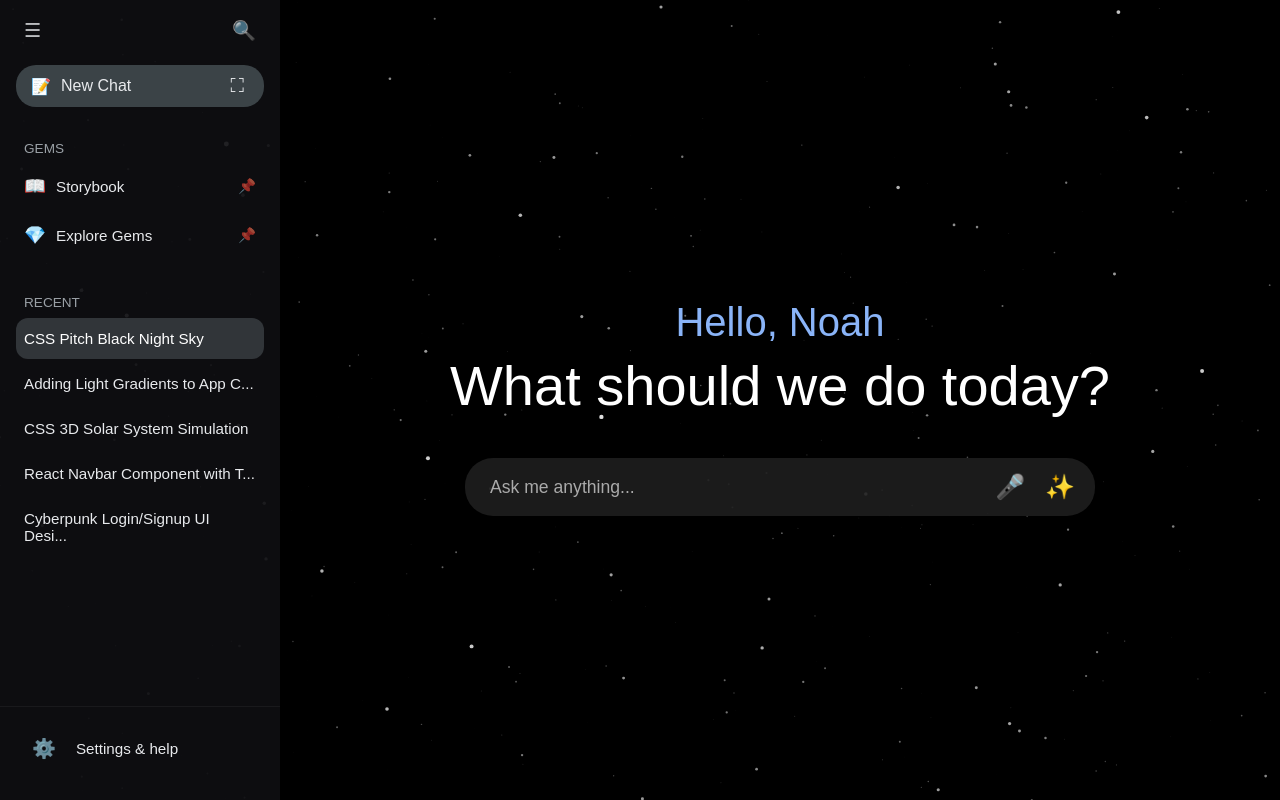
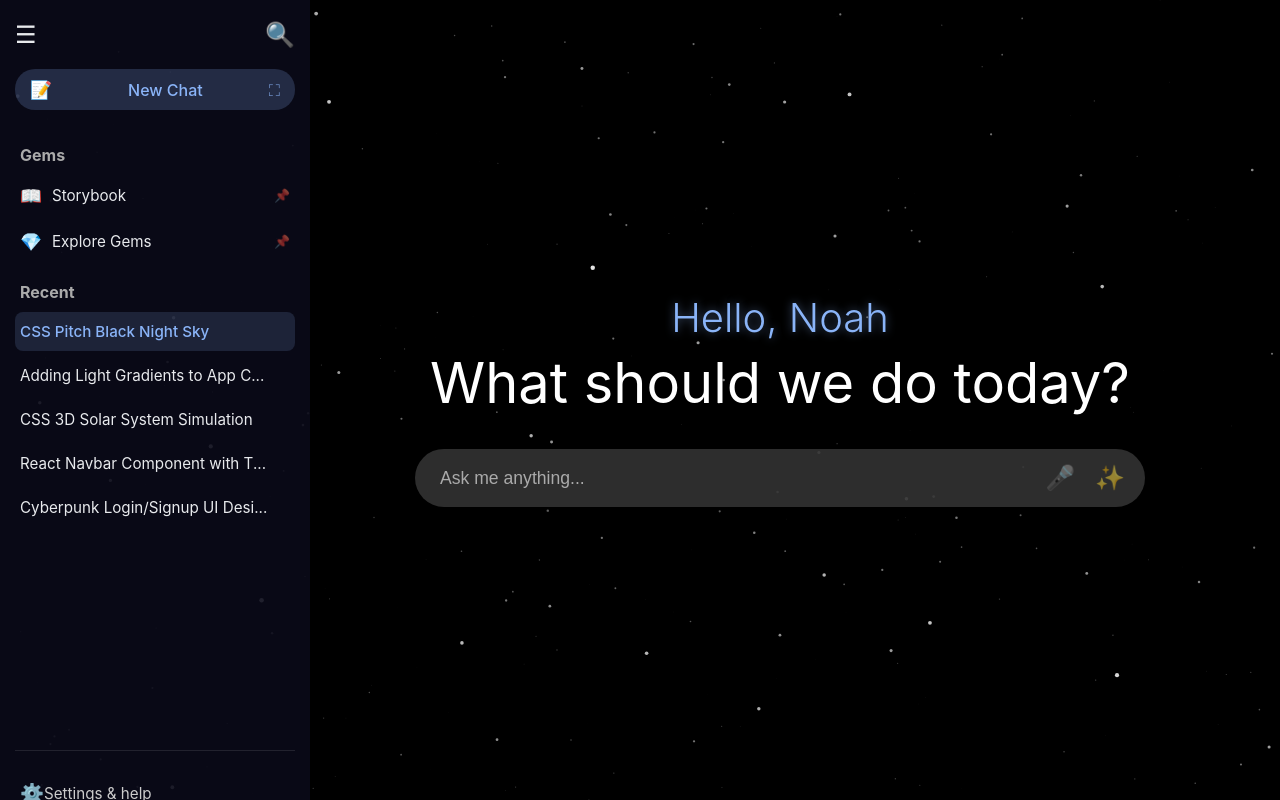
Before and after one commit to NoahMenezes/Image-Generator, a React (Create React App) app: page / in a window 1280 px wide. Built offline with nearby package versions, Linux system fonts and the light colour scheme.

Commit message:
config code set

```diff
--- a/package.json
+++ b/package.json
@@ -7,6 +7,7 @@
     "@testing-library/jest-dom": "^6.9.1",
     "@testing-library/react": "^16.3.0",
     "@testing-library/user-event": "^13.5.0",
+    "prop-types": "^15.8.1",
     "react": "^19.2.0",
     "react-dom": "^19.2.0",
     "react-scripts": "5.0.1",
--- a/src/App.css
+++ b/src/App.css
@@ -1,15 +1,22 @@
-/* App.css */
-
 /* Base Styles for the Pitch Black Background */
 body, html, #root {
-    /* #root is important in React to cover the whole page */
     margin: 0;
     padding: 0;
-    overflow: hidden;
-    background-color: #000000; /* PITCH BLACK */
-    font-family: sans-serif;
+    overflow-x: hidden;
+    background-color: #000000;
+    font-family: -apple-system, BlinkMacSystemFont, 'Segoe UI', Roboto, Oxygen, Ubuntu, Cantarell, 'Open Sans', 'Helvetica Neue', sans-serif;
     height: 100%;
     width: 100%;
+    -webkit-font-smoothing: antialiased;
+    -moz-osx-font-smoothing: grayscale;
+}
+
+/* Container for the entire application */
+.starfield-container {
+    position: relative;
+    width: 100%;
+    height: 100vh;
+    overflow: hidden;
 }
 
 /* Canvas Styles */
@@ -19,50 +26,103 @@ body, html, #root {
     position: absolute;
     top: 0;
     left: 0;
-    z-index: 1; /* Low z-index so text can overlay */
+    z-index: 1; /* Low z-index so content can overlay */
 }
 
-/* Updated Info Text Styles for Centered Greeting */
+/* Wrapper for all main content (Greeting + SearchBar) */
 .main-content-overlay {
     position: absolute;
-
-    /* 🎯 CRITICAL CHANGE: Use a fixed pixel value to avoid initial rendering issues */
-    top: 300px;
-
+    top: 50%;
+    /* Start from the right of the sidebar */
     left: 280px;
-    width: calc(100% - 280px);
-
-    /* Remove transform: translateY(-50%) since we are using a fixed top value now */
-    /* transform: translateY(-50%); */
-
+    right: 0;
+    transform: translateY(-50%);
     z-index: 10;
-
     display: flex;
     flex-direction: column;
     align-items: center;
+    padding: 20px;
+    box-sizing: border-box;
+    max-width: calc(100% - 280px); /* Max width is screen width minus sidebar */
 }
-/* Also verify the .info-text uses static positioning inside the wrapper */
+
+/* Info Text Styles for Centered Greeting */
 .info-text {
     position: static;
     width: 100%;
     text-align: center;
-    pointer-events: none;
+    pointer-events: none; /* Ignore mouse events */
     margin: 0;
     padding: 0;
 }
 
 .greeting-hello {
     font-size: 2.5rem;
-    font-weight: 300; /* Lighter weight for modern look */
+    font-weight: 300;
     margin: 0 0 8px 0;
-    /* Use a light blue color like the image */
-    color: #8ab4f8;
+    color: #8ab4f8; /* Light blue/primary color */
+    text-shadow: 0 0 10px rgba(138, 180, 248, 0.5);
 }
 
 .greeting-question {
     font-size: 3.5rem;
-    font-weight: 400; /* Normal weight */
+    font-weight: 400;
+    margin: 0 0 2rem 0;
+    color: #ffffff;
+    text-align: center;
+    line-height: 1.2;
+}
+
+/* API Result Styles (for when a search is run) */
+.api-result {
+    width: 100%;
+    max-width: 800px;
+    padding: 20px;
+    margin-bottom: 20px;
+    background-color: rgba(30, 30, 30, 0.7);
+    border-radius: 12px;
+    text-align: left;
+    color: #e8eaed;
+    font-size: 1.1rem;
+    box-shadow: 0 4px 10px rgba(0, 0, 0, 0.5);
+}
+
+.api-result pre {
+    white-space: pre-wrap;
+    word-wrap: break-word;
     margin: 0;
-    /* Use white/light gray for the main question */
-    color: #ffffff;
+    padding: 0;
+    font-family: inherit;
 }
+
+.loading-indicator {
+    color: #8ab4f8;
+    font-size: 1.5rem;
+    margin-bottom: 20px;
+}
+
+/* Responsive adjustments (Note: the @media syntax is for CSS-in-JS or SCSS/LESS, not pure CSS) */
+/* For pure CSS, these should be separated or converted */
+@media (max-width: 1024px) {
+    .main-content-overlay {
+        left: 240px;
+        max-width: calc(100% - 240px);
+    }
+}
+
+@media (max-width: 768px) {
+    .main-content-overlay {
+        left: 0; /* Full width */
+        top: 40%;
+        transform: translateY(-50%);
+        padding: 20px;
+        max-width: 100%;
+    }
+    .greeting-hello {
+        font-size: 2rem;
+    }
+    .greeting-question {
+        font-size: 2.5rem;
+        margin-bottom: 1.5rem;
+    }
+}
--- a/src/App.js
+++ b/src/App.js
@@ -1,18 +1,16 @@
-// Starfield.js (formerly your main component logic)
-
-import React, { useRef, useEffect, useState } from 'react';
+import React, { useRef, useEffect, useState, useCallback } from 'react';
 import './App.css';
 import Sidebar from './components/Sidebar';
-import SearchBar from './components/SearchBar'; // 🎯 NEW: Import the SearchBar component
+import SearchBar from './components/SearchBar';
 
 // --- CONFIGURATION ---
 const MAX_STAR_COUNT = 1200;
 const MIN_SPEED = 0.0005;
 const MAX_SPEED = 0.003;
-const SIDEBAR_WIDTH = 280; // Define sidebar width here
+const SIDEBAR_WIDTH = 280;
 // ---------------------
 
-// Star Class Definition (remains the same)
+// Star Class Definition
 class Star {
     constructor(W, H, sidebarWidth, startX = null, startY = null) {
         const isNew = startX !== null;
@@ -62,21 +60,28 @@ class Star {
         ctx.beginPath();
         ctx.arc(xP, yP, size, 0, Math.PI * 2, false);
         ctx.fillStyle = `rgba(255, 255, 255, ${brightness / 255})`;
-        ctx.fill();
+        ctx.fill(); // 🎯 FIX 3: Must call fill() to draw the circle
     }
 }
 
 
 export default function Starfield() {
+    // Handle search submission
+    // Using useCallback for optimization
+    const handleSearchSubmit = useCallback((query) => {
+        console.log('Search query:', query);
+        // TODO: Implement search functionality (e.g., call generateImage)
+    }, []);
+
     const canvasRef = useRef(null);
     const animationFrameRef = useRef(null);
     const starsRef = useRef([]);
 
     const [dimensions, setDimensions] = useState({
         W: window.innerWidth,
-        H: window.innerHeight
+        H: window.innerHeight, // 🎯 FIX 2: Initialize H with window.innerHeight
     });
-    const { W, H } = dimensions;
+    const { W, H } = dimensions; // H is now guaranteed to be a number
 
     const setupCanvas = () => {
         const currentW = window.innerWidth;
@@ -92,6 +97,7 @@ export default function Starfield() {
 
     const spawnStar = (x, y) => {
         if (x > SIDEBAR_WIDTH && starsRef.current.length < MAX_STAR_COUNT) {
+            // Note: passing W and H from state is necessary for the Star constructor
             starsRef.current.push(new Star(W, H, SIDEBAR_WIDTH, x, y));
         }
     };
@@ -110,23 +116,37 @@ export default function Starfield() {
                 starsRef.current[i].draw(ctx);
                 newStars.push(starsRef.current[i]);
             }
+        } // 🎯 FIX 1: Closing brace for the for-loop added here
+
+        starsRef.current = newStars;
+
+        animationFrameRef.current = requestAnimationFrame(animate);
+    }; // Closing brace for the animate function
+
+    useEffect(() => {
+        let isMounted = true;
+
+        const init = () => {
+            if (!isMounted) return;
+            setupCanvas();
+
+            // Initialize stars
+            if (starsRef.current.length === 0) {
+                for (let i = 0; i < 800; i++) {
+                    starsRef.current.push(new Star(W, H, SIDEBAR_WIDTH));
                 }
-        starsRef.current = newStars;
+            }
 
             animationFrameRef.current = requestAnimationFrame(animate);
         };
 
-    useEffect(() => {
-        setupCanvas();
-
-        for (let i = 0; i < 800; i++) {
-            starsRef.current.push(new Star(W, H, SIDEBAR_WIDTH));
-        }
-
-        animationFrameRef.current = requestAnimationFrame(animate);
+        init();
 
         return () => {
+            isMounted = false;
+            if (animationFrameRef.current) {
                 cancelAnimationFrame(animationFrameRef.current);
+            }
         };
     }, [W, H]);
 
@@ -134,7 +154,6 @@ export default function Starfield() {
         const handleMouseMove = (event) => {
             spawnStar(event.clientX, event.clientY);
         };
-
         window.addEventListener('mousemove', handleMouseMove);
         window.addEventListener('resize', setupCanvas);
 
@@ -151,15 +170,15 @@ export default function Starfield() {
 
             <canvas ref={canvasRef} id="starfield" className="starfield-canvas" />
 
-            {/* 🎯 NEW: Wrapper for all main content (Greeting + SearchBar) */}
+            {/* Wrapper for all main content (Greeting + SearchBar) */}
             <div className="main-content-overlay">
                 <div className="info-text">
                     <h1 className="greeting-hello">Hello, Noah</h1>
                     <h2 className="greeting-question">What should we do today?</h2>
                 </div>
 
-                {/* 🎯 NEW: SearchBar is placed below the greeting */}
-                <SearchBar />
+                {/* SearchBar with the handler passed correctly */}
+                <SearchBar onSearchSubmit={handleSearchSubmit} />
             </div>
         </div>
     );
--- a/src/components/SearchBar.css
+++ b/src/components/SearchBar.css
@@ -1,35 +1,28 @@
 /* src/components/SearchBar.css */
 
 .searchbar-container {
-    /* Flex layout to align input and buttons */
     display: flex;
     align-items: center;
-    justify-content: space-between;
+    width: 100%;
+    max-width: 700px;
+    background-color: rgba(50, 50, 50, 0.9);
+    border-radius: 30px;
+    padding: 10px 15px;
+    box-shadow: 0 4px 15px rgba(0, 0, 0, 0.4);
+    transition: box-shadow 0.3s ease;
+}
 
-    /* Appearance: dark, rounded, and slightly elevated */
-    background-color: rgba(30, 30, 30, 0.9);
-    border-radius: 28px; /* High radius for pill shape */
-    padding: 10px 15px;
-
-    /* Size and placement relative to its parent container (.main-content-overlay) */
-    width: 600px; /* Standard width for a central element */
-    box-shadow: 0 4px 12px rgba(0, 0, 0, 0.4);
-
-    /* Space below the greeting text */
-    margin-top: 40px;
-    margin-left: auto; /* Ensures centering within the parent (.main-content-overlay) */
-    margin-right: auto;
-
+.searchbar-container:focus-within {
+    box-shadow: 0 4px 20px rgba(138, 180, 248, 0.4);
 }
 
 .searchbar-input {
-    /* Text input field styling */
-    flex-grow: 1; /* Take up most of the space */
+    flex-grow: 1;
     border: none;
     background: transparent;
     color: #ffffff;
     font-size: 1.1rem;
-    padding: 0 10px;
+    padding: 5px 10px;
     outline: none;
 }
 
@@ -49,6 +42,12 @@
     transition: color 0.2s;
 }
 
-.searchbar-button:hover {
-    color: #ffffff;
+.searchbar-button:hover:not(:disabled) {
+    opacity: 1;
+    transform: scale(1.1);
 }
+
+.searchbar-button:disabled {
+    cursor: not-allowed;
+    opacity: 0.5;
+}
--- a/src/components/SearchBar.js
+++ b/src/components/SearchBar.js
@@ -1,26 +1,61 @@
 // src/components/SearchBar.js
 
-import React from 'react';
+import React, { useState } from 'react';
+import PropTypes from 'prop-types';
 import './SearchBar.css';
 
-// Using simple text/emojis as placeholders for icons.
-const SearchBar = () => {
+const SearchBar = ({ onSearchSubmit = () => {} }) => {
+    const [input, setInput] = useState('');
+    const [error, setError] = useState(null);
+
+    const handleSubmit = (event) => {
+        try {
+            // Prevent form submission if this were a form
+            if (event && event.preventDefault) {
+                event.preventDefault();
+            }
+
+            if (input.trim() && typeof onSearchSubmit === 'function') {
+                onSearchSubmit(input.trim());
+                setInput(''); // Clear the input field after submitting
+            }
+        } catch (error) {
+            console.error('Error in handleSubmit:', error);
+        }
+    };
+
+    const handleKeyDown = (event) => {
+        try {
+            if (event && event.key === 'Enter') {
+                handleSubmit(event);
+            }
+        } catch (error) {
+            console.error('Error in handleKeyDown:', error);
+        }
+    };
+
     return (
         <div className="searchbar-container">
             <input
-                type="text"
                 placeholder="Ask me anything..."
                 className="searchbar-input"
+                value={input}
+                onChange={(e) => setInput(e.target.value)}
+                onKeyDown={handleKeyDown}
             />
-            {/* These buttons emulate the microphone and send/gemini icon buttons */}
-            <button className="searchbar-button">
+            <button className="searchbar-button" disabled={!input.trim()}>
                 🎤
             </button>
-            <button className="searchbar-button">
+            {/* 🎯 Attach handleSubmit to the click event */}
+            <button className="searchbar-button" onClick={handleSubmit} disabled={!input.trim()}>
                 ✨
             </button>
         </div>
     );
 };
 
+SearchBar.propTypes = {
+    onSearchSubmit: PropTypes.func
+};
+
 export default SearchBar;
--- a/src/components/Sidebar.css
+++ b/src/components/Sidebar.css
@@ -1,29 +1,21 @@
-/* components/Sidebar.css */
-
-/* --- GENERAL SIDEBAR STRUCTURE (The key change is here: low opacity background) --- */
 .sidebar {
-    /* Use a very dark color with SLIGHT TRANSPARENCY (0.92) to let stars show through */
-    background-color: rgba(15, 15, 18, 0.92);
-
+    width: 280px;
+    height: 100vh;
     position: fixed;
     top: 0;
     left: 0;
-    width: 280px;
-    height: 100vh;
+    background-color: rgba(10, 10, 25, 0.9); /* Dark semi-transparent background */
     color: #e8eaed;
-    z-index: 20; /* Must be higher than the canvas z-index (1) */
-
-    padding: 10px 0;
-    box-sizing: border-box;
+    padding: 20px 15px;
     display: flex;
     flex-direction: column;
-    box-shadow: 1px 0 10px rgba(0, 0, 0, 0.3);
+    z-index: 20;
+    box-shadow: 2px 0 10px rgba(0, 0, 0, 0.5);
+    transition: width 0.3s ease;
 }
 
-
-/* --- TOP MENU & NEW CHAT --- */
+/* Sidebar Top Section */
 .sidebar-top {
-    padding: 0 16px;
     margin-bottom: 20px;
 }
 
@@ -31,121 +23,101 @@
     display: flex;
     justify-content: space-between;
     align-items: center;
-    height: 40px;
-    margin-bottom: 15px;
+    margin-bottom: 20px;
 }
 
 .icon {
-    font-size: 1.2rem;
+    font-size: 1.5rem;
     cursor: pointer;
-    padding: 8px;
-    border-radius: 50%;
-    transition: background-color 0.2s;
-    opacity: 0.8;
+    transition: color 0.2s;
 }
 
-.icon:hover {
-    /* Hover state is still transparent to blend better with the main panel */
-    background-color: rgba(255, 255, 255, 0.15);
-    opacity: 1;
+.search-icon {
+    color: #8ab4f8;
 }
 
 .new-chat-button {
-    display: flex;
-    align-items: center;
-    /* FIX: Make button background OPAQUE (#3b4347) to ensure high contrast/readability */
-    background-color: #3b4347;
+    background-color: rgba(138, 180, 248, 0.2);
+    color: #8ab4f8;
     padding: 10px 15px;
     border-radius: 20px;
+    cursor: pointer;
+    display: flex;
+    justify-content: space-between;
+    align-items: center;
     font-weight: 500;
-    cursor: pointer;
     transition: background-color 0.2s;
 }
 
 .new-chat-button:hover {
-    background-color: #4a545a; /* Opaque hover state */
+    background-color: rgba(138, 180, 248, 0.3);
 }
 
 .new-chat-button .icon {
-    padding: 0;
+    font-size: 1.1rem;
     margin-right: 10px;
-    font-size: 1rem;
-    opacity: 1;
 }
 
 .fullscreen-icon {
-    margin-left: auto;
-    font-size: 1.2rem;
-    padding: 0 5px;
+    font-size: 1rem;
+    opacity: 0.7;
 }
 
-
-/* --- SECTIONS (GEMS, RECENT) --- */
-.sidebar-section {
-    padding: 0 16px 20px;
-}
-
+/* Sidebar Middle/Recent Section */
 .sidebar-section h3 {
-    color: #9aa0a6;
-    font-size: 0.85rem;
-    font-weight: 500;
-    margin-bottom: 8px;
-    padding-left: 8px;
-    text-transform: uppercase;
+    font-size: 1rem;
+    color: #aaa;
+    margin-top: 15px;
+    margin-bottom: 10px;
+    padding-left: 5px;
 }
 
 .sidebar-item {
     display: flex;
     align-items: center;
-    gap: 12px;
-    padding: 12px 8px;
-    margin-bottom: 4px;
-    border-radius: 12px;
+    padding: 10px 5px;
+    margin-bottom: 5px;
+    border-radius: 8px;
+    cursor: pointer;
     font-size: 0.95rem;
-    cursor: pointer;
+    white-space: nowrap;
+    overflow: hidden;
+    text-overflow: ellipsis;
     transition: background-color 0.2s;
-    color: #e8eaed;
-    /* FIX: Ensure content items have a solid (opaque) background color */
-    background-color: transparent;
 }
 
 .sidebar-item:hover:not(.selected-chat) {
-    /* Hover state is opaque enough to block stars for clear hover feedback */
     background-color: rgba(255, 255, 255, 0.1);
 }
 
 .item-icon {
     font-size: 1.1rem;
-    width: 20px;
-    text-align: center;
+    margin-right: 10px;
 }
 
 .pin-icon {
+    font-size: 0.8rem;
     margin-left: auto;
-    font-size: 0.9rem;
-    opacity: 0.6;
+    opacity: 0.5;
 }
 
-/* Style for the currently selected item (The most important fix for contrast) */
 .selected-chat {
-    /* FIX: Must use an OPAQUE color here to block the stars and make text crisp */
-    background-color: #313539;
-    color: #fff;
+    background-color: rgba(138, 180, 248, 0.15);
+    color: #8ab4f8;
     font-weight: 500;
 }
 
-.selected-chat:hover {
-    background-color: #313539;
-}
-
-
-/* --- BOTTOM SETTINGS --- */
+/* Sidebar Bottom Section */
 .sidebar-bottom {
-    margin-top: auto;
-    padding: 10px 16px;
-    border-top: 1px solid rgba(255, 255, 255, 0.05);
+    margin-top: auto; /* Pushes the settings to the very bottom */
+    padding-top: 20px;
+    border-top: 1px solid rgba(255, 255, 255, 0.1);
 }
 
 .sidebar-bottom .sidebar-item {
-    margin-bottom: 0;
+    color: #ccc;
 }
+
+.sidebar-bottom .icon {
+    font-size: 1.2rem;
+}
--- a/src/components/Sidebar.js
+++ b/src/components/Sidebar.js
@@ -1,5 +1,3 @@
-// components/Sidebar.js
-
 import React from 'react';
 import './Sidebar.css';
 
```
Also changed, not shown: src/config/Gemini.js (added, +93 -0 lines), 1 other file (tests, documents, lock files or other folders). Lines whose indentation alone changed are shown as unchanged.
